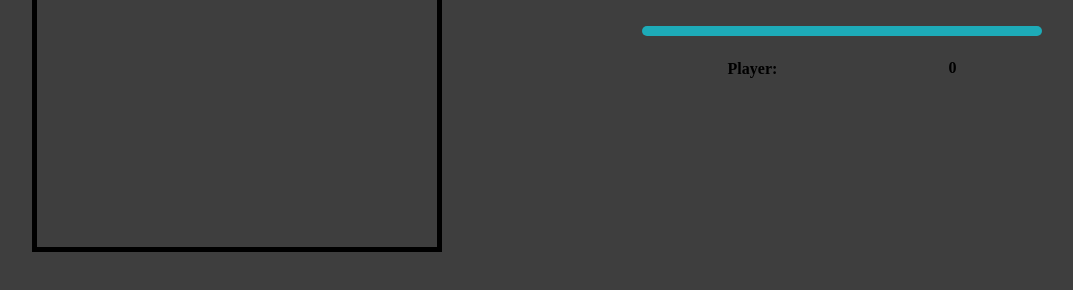
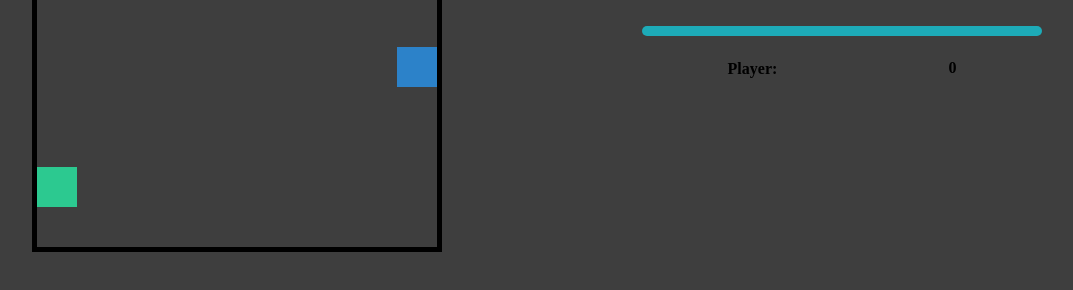
Before and after one commit to Elvis-Almeida-Mendes-Junior/Mini-Game, a plain HTML site: page index.html in a window 1280 px wide. Shown: the part 328-618 px from the top of the page, without its empty margins (76-1149 px from the left). Drawn offline with Linux system fonts and the light colour scheme.

Commit message:
add script in html

```diff
--- a/index.html
+++ b/index.html
@@ -101,6 +101,6 @@
         </div>
 
     </div>
-    <script src="/beta/index.js"></script>
+    <script src="script.js"></script>
 </body>
 </html>
```
